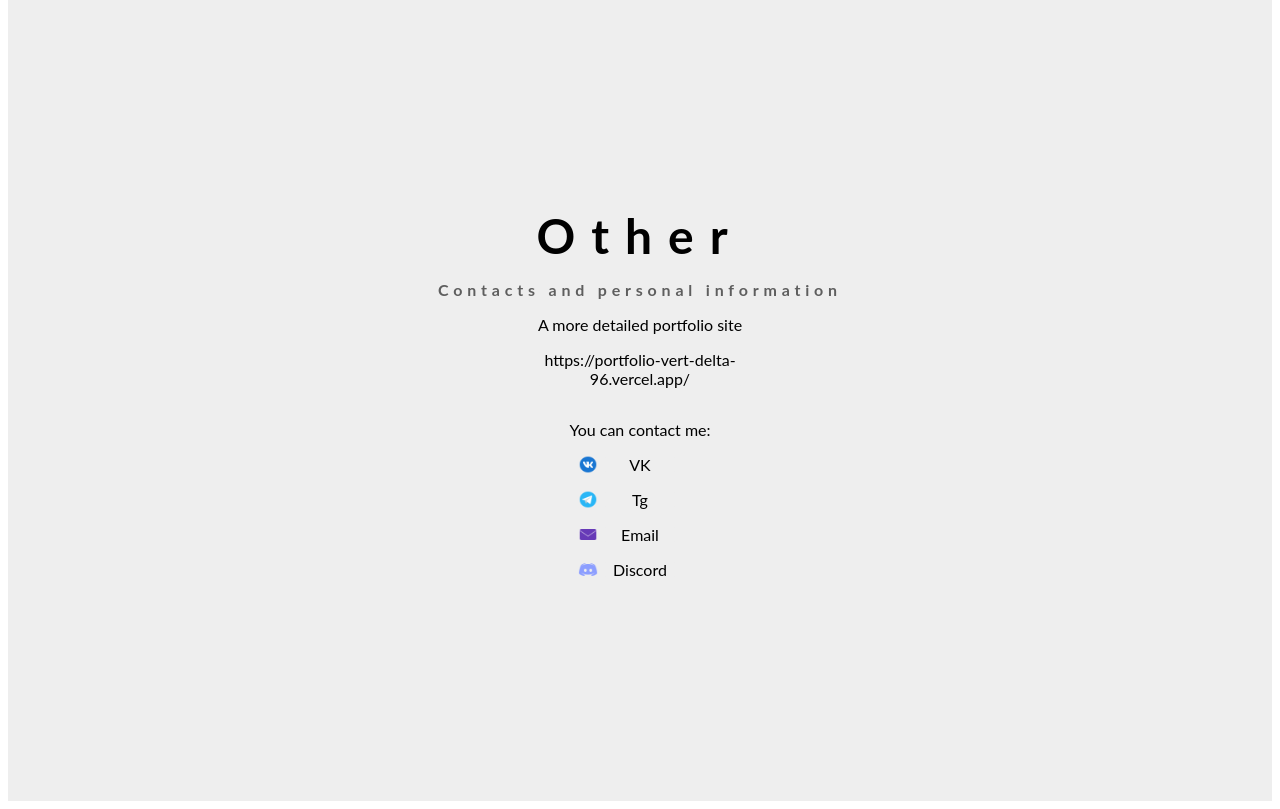
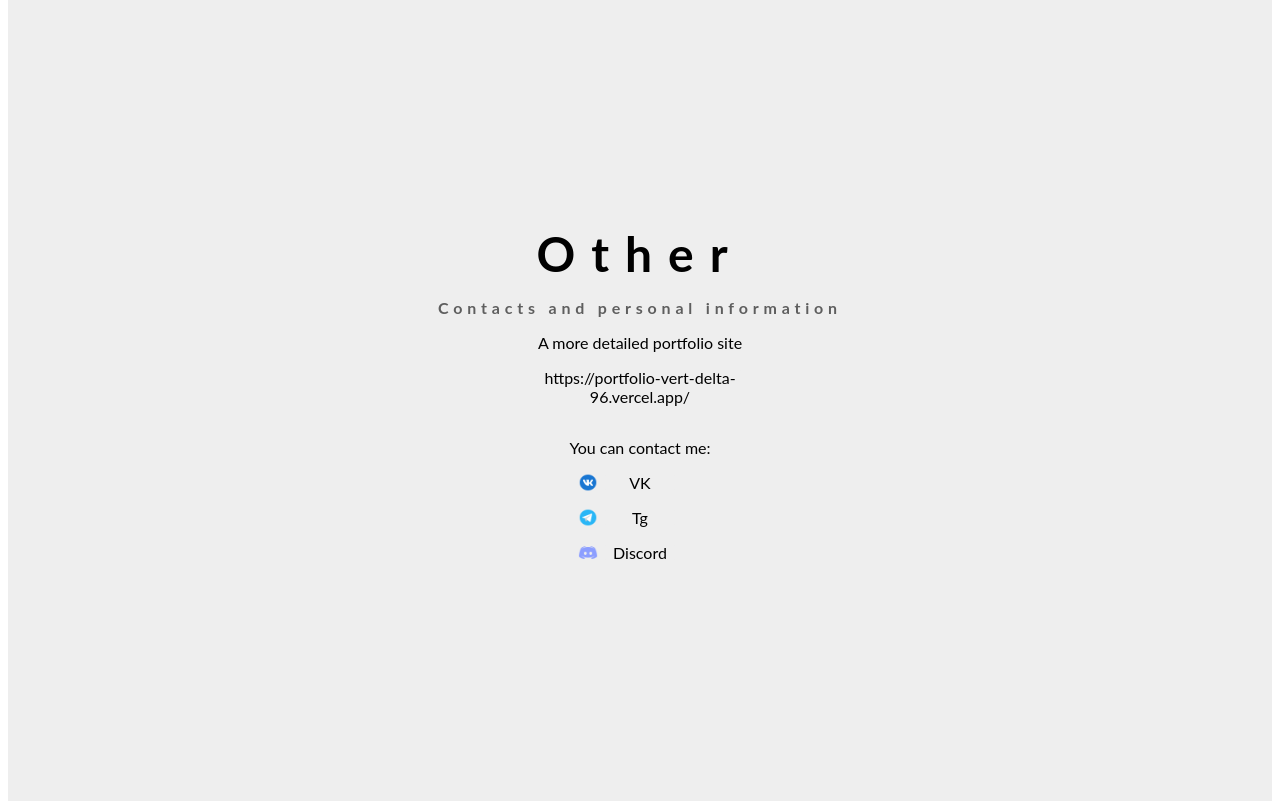
Before and after one commit to houston03/PortfolioThetl, a Flask app: page / in a window 1280 px wide. Shown: the part 2407-3216 px from the top of the page. Run offline with Flask 3, Linux system fonts and the light colour scheme.

Commit message:
base.html

```diff
--- a/templates/base.html
+++ b/templates/base.html
@@ -77,9 +77,7 @@
             <div class="social-icons">
              <a class="social-icon-telegram" href="https://web.telegram.org/a/#6783971562">Tg</a><br>
             </div>
-                <div class="social-icons">
-  <a class="social-icon-email" href="https://mail.yandex.ru/?uid=196769690#inbox">Email</a><br>
-</div>
+
             <div class="social-icons">
              <a class="social-icon-twitter" href="/#">Discord</a><br>
             </div>
```
